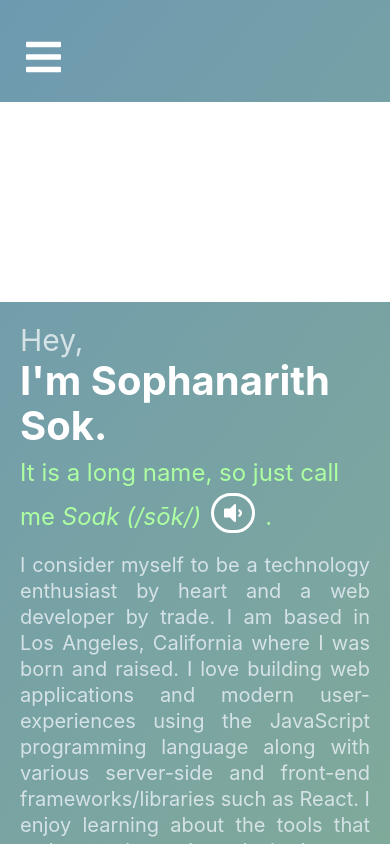
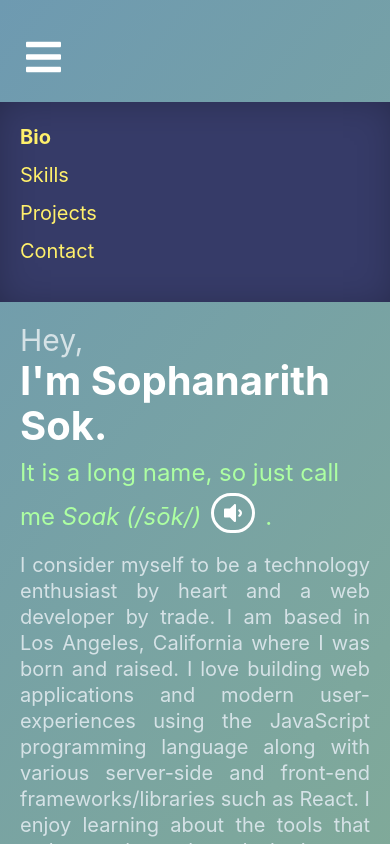
Before and after one commit to sok213/new-portolfio, a React (Create React App) app: page / in a window 390 px wide. Both pictures are taken after a click on the button 43 px from the left and 58 px from the top of the page. Shown: the top 844 px of the page. Built offline with nearby package versions, Linux system fonts and the light colour scheme.

Commit message:
Update mobile navbar

```diff
--- a/src/Comps/NavBar/NavBar.js
+++ b/src/Comps/NavBar/NavBar.js
@@ -67,7 +67,12 @@ function NavBar(props) {
           <FontAwesomeIcon icon={faBars} />
         </button>
       </div>
-      <NavBarMobile toggle={navBarMobileToggle} links={links} />
+      <NavBarMobile
+        toggle={navBarMobileToggle}
+        links={links}
+        setActivePage={setActivePage}
+        activePage={activePage}
+      />
       <ul className={s['navbar-ul']}>
         {renderNavLinks()}
       </ul>
--- a/src/Comps/NavBar/NavBarMobile/NavBarMobile.js
+++ b/src/Comps/NavBar/NavBarMobile/NavBarMobile.js
@@ -1,30 +1,49 @@
-import React, { useState } from 'react';
+import React, { useState, Fragment } from 'react';
 import s from './NavBarMobile.module.scss';
 
 export default function NavBarMobile(props) {
 
   const {
     toggle,
-    links
+    links,
+    setActivePage,
+    activePage
   } = props;
 
+  function detectActiveTab(currentLink) {
+    if(currentLink === activePage) {
+      return s.activeTab;
+    }
+  }
+
   function renderNavItem() {
+
+    if(!toggle) {
+      return;
+    }
+
     return links.map((link, key) => {
       return (
-        <li key={key} className={s.listItem}>
-          <button>{link}</button>
-        </li>
-      )
+        <a
+          key={key}
+          className={`${s.listItem} ${detectActiveTab(link)}`}
+          onClick={setActivePage.bind(null, link)}
+        >
+          {link}
+        </a>
+      );
     });
   }
 
   return (
     <div
-      className={`${s.container} ${ toggle && s.active }`}
+      className={`${s.container}`}
     >
-      <ul className={s.listContainer}>
-        {/* {renderNavItem()} */}
-      </ul>
+      <li className={`${s.listContainer} ${ toggle && s.active }`}>
+        <div className={`${s.innerContainer} ${ toggle && s.active }`}>
+          {renderNavItem()}
+        </div>
+      </li>
     </div>
   );
 }
--- a/src/Comps/NavBar/NavBarMobile/NavBarMobile.module.scss
+++ b/src/Comps/NavBar/NavBarMobile/NavBarMobile.module.scss
@@ -1,7 +1,5 @@
 .container {
-  height: 0px;
   background-color: rgb(255, 255, 255);
-  transition: 0.2s;
   margin-top: 0px;
 
   @media screen and (min-width: 501px) {
@@ -10,12 +8,58 @@
 }
 
 .active {
-  height: 200px;
+  height: 200px !important;
   display: block;
+  transition: 1s;
+  background-color: #363b68;
+
+  .innerContainer {
+    opacity: 1;
+    transition: 1s;
+  }
+
+  .listItem:nth-child(1) {
+    padding-top: 23px;
+  }
 }
 
-.listcontainer {
+.listContainer {
   position: relative;
+  display: block;
+  list-style-type: none;
+  padding: 0px 0px;
+  height: 0px;
+  transition: height 0.3s;
+  background-color: #363b68;
+}
+
+.listItem {
+  padding: 7px 20px 7px 20px;
+  font-size: 20px;
+}
+
+.innerContainer {
+  opacity: 0;
+  transition: opacity 0.5s;
+  box-shadow: 1px 2px 42px -9px rgba(0,0,0,0.33) inset;
+  -webkit-box-shadow: 1px 2px 42px -9px rgba(0,0,0,0.33) inset;
+  -moz-box-shadow: 1px 2px 42px -9px rgba(0,0,0,0.33) inset;
+}
+
+.innerContainer a {
+  display: block;
+  position: relative;
+  cursor: pointer;
+  color: #fff06b;
+
+  &:hover {
+    font-weight: bolder;
+  }
+}
+
+.activeTab {
+  font-weight: bolder;
+  color: white;
 }
 
 .listItem {
```
